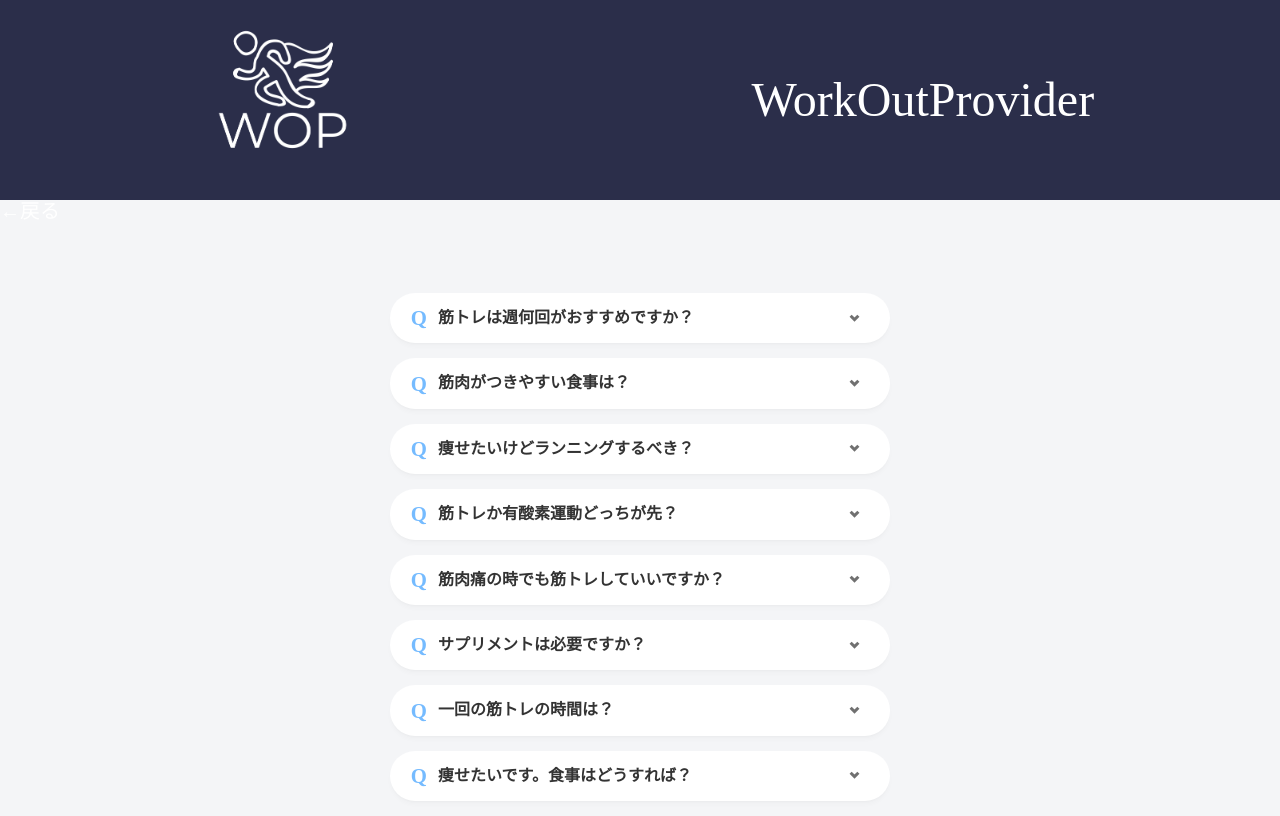
After one commit to IwatsukaYura/Django-Work-Out, a Django app: page /workout/question/ in a window 1280 px wide. The commit adds this page. Run offline with Django 4.2, Linux system fonts and the light colour scheme; a user stored in the database is signed in; some libraries are stand-ins or nearby versions.

Commit message:
Q&A画面を作成しました。

```diff
--- a/static/css/style.css
+++ b/static/css/style.css
@@ -1,6 +1,6 @@
 /* 全画面共通のスタイル指定 */
 body{
-  background-color: #E84545;
+  background-color: #F4F5F7;
 }
 
 /* ログイン・サインイン画面のスタイル指定 */
@@ -84,19 +84,26 @@ body{
   text-align: left;
 }
 
+/* ホーム画面のスタイル指定 */
+
 
 .home-container{
   display: flex;
   flex-wrap: wrap;
+  margin: 0 auto;
   margin-top: 50px;
+  max-width: 1000px;
 }
 
 .function{
-  background-color: #EEE2DE;
+  background-color: #A2D9CE;
   border-radius: 10px;
   margin: 0 auto;
   margin-bottom: 30px;
   cursor: pointer;
+  max-width: 350px;
+  max-height: 350px;
+  text-align: center;
 }
 
 .home-container p{
@@ -106,9 +113,10 @@ body{
 }
 
 .home-container img{
-  height: 90%;
-  margin: auto;
+  height: 60%;
+  margin: 0 auto;
   display: block;
+  margin-top: 40px;
 }
 
 /* 体重変更画面のスタイル指定 */
@@ -282,3 +290,79 @@ body{
   margin-top: 50px;
   margin-bottom: 70px;
 }
+
+/* Q&A画面のスタイル指定 */
+
+.question{
+  margin-top: 70px;
+}
+
+.qa-007 {
+  margin: 0 auto;
+  max-width: 500px;
+  margin-bottom: 15px;
+  border: none;
+  border-radius: 25px;
+  box-shadow: 0 4px 4px rgb(0 0 0 / 2%), 0 2px 3px -2px rgba(0 0 0 / 5%);
+  background-color: #fff;
+}
+
+.qa-007 summary {
+  display: flex;
+  justify-content: space-between;
+  align-items: center;
+  position: relative;
+  padding: 1em 2em 1em 3em;
+  color: #333333;
+  font-weight: 600;
+  cursor: pointer;
+}
+
+.qa-007 summary::before,
+.qa-007 p::before {
+  position: absolute;
+  left: 1em;
+  font-weight: 600;
+  font-size: 1.3em;
+}
+
+.qa-007 summary::before {
+  color: #75bbff;
+  content: "Q";
+}
+
+.qa-007 summary::after {
+  transform: translateY(-25%) rotate(45deg);
+  width: 7px;
+  height: 7px;
+  margin-left: 10px;
+  border-bottom: 3px solid #333333b3;
+  border-right: 3px solid #333333b3;
+  content: '';
+  transition: transform .5s;
+}
+
+.qa-007[open] summary::after {
+  transform: rotate(225deg);
+}
+
+.qa-007 p {
+  position: relative;
+  transform: translateY(-10px);
+  opacity: 0;
+  margin: 0;
+  padding: .3em 3em 1.5em;
+  color: #333;
+  transition: transform .5s, opacity .5s;
+}
+
+.qa-007[open] p {
+  transform: none;
+  opacity: 1;
+}
+
+.qa-007 p::before {
+  color: #ff8d8d;
+  line-height: 1.2;
+  content: "A";
+}
--- /dev/null
+++ b/templates/workout/question.html
@@ -0,0 +1,43 @@
+{% extends './base.html' %}
+{% load static %}
+{% load widget_tweaks %}
+
+{% block title %}Q&A画面{% endblock %}
+
+{% block content %}
+<div class="back-btn"><a href="{% url 'workout:user' %}">&#8592;戻る</a></div>
+<div class="question">
+  <details class="qa-007">
+    <summary>筋トレは週何回がおすすめですか？</summary>
+    <p>人それぞれのライフスタイルがあるので一概には言えませんが、週3~4回がおすすめです。<br>週何回トレーニングできるかでトレーニング方法も変わってきます。例えば週三回であればPPL法という組み方もありでしょう。もしご興味があれば直接ご相談ください。お待ちしております。</p>
+  </details>
+  <details class="qa-007">
+    <summary>筋肉がつきやすい食事は？</summary>
+    <p>まず無理のない範囲で進めていきましょう。劇的に変える必要はなく日々の生活でタンパク質を意識して増やしていきましょう。おすすめの食材としては卵、鶏むね肉、ささみ、海鮮、鮭、鯖などです。</p>
+  </details>
+  <details class="qa-007">
+    <summary>痩せたいけどランニングするべき？</summary>
+    <p>いいえ。有酸素運動は脂肪燃焼には効果的ですが、「痩せやすい身体作り」には筋トレが効果的です。</p>
+  </details>
+  <details class="qa-007">
+    <summary>筋トレか有酸素運動どっちが先？</summary>
+    <p>筋トレを先にやりましょう。有酸素運動で先にエネルギーを十分に使ってしまっては、トレーニングでフルで力を発揮しづらくなってしまいます。筋トレ前のウォーミングアップ的に軽く有酸素はＯＫ！</p>
+  </details><details class="qa-007">
+    <summary>筋肉痛の時でも筋トレしていいですか？</summary>
+    <p>筋肉痛の時は筋トレは辞めておきましょう。<br>筋トレはあくまで筋繊維を破壊する行為です。それが栄養や休息による超回復で筋肉は形成されていきます。よって筋肉痛というのは筋繊維がまだ完全に修復されていないということです。しっかり休みましょう。
+    </p>
+  </details>
+  <details class="qa-007">
+    <summary>サプリメントは必要ですか？</summary>
+    <p>初心者のうちは必要ないです。正しく筋トレをし、たくさん食べ、ゆっくり休めば順調に筋肉は成長すると思います。タンパク質が普段の食事から十分に取れない方はプロテインくらいは摂ってもいいでしょう。</p>
+  </details>
+  <details class="qa-007">
+    <summary>一回の筋トレの時間は？</summary>
+    <p>60分~90分には納めるようにはしましょう。超時間やりすぎてもオーバーワークになりますし、なにより集中力が続かないでしょう。時間がない方は30,40分でも十分に効果は得られるかと思いますので、継続することが大切です！</p>
+  </details>
+  <details class="qa-007">
+    <summary>痩せたいです。食事はどうすれば？</summary>
+    <p>人それぞれの体質、筋肉量などによって変わってきますので、よろしければ直接ご連絡いただければと思います。</p>
+  </details>
+</div>
+{% endblock %}
--- a/templates/workout/training.html
+++ b/templates/workout/training.html
@@ -42,6 +42,6 @@
   {% endif %}
   {% endfor %}
   <div class="record">
-    <button type="submit" class="exercise-record">記録</button>
+    <a href="{% url 'workout:question' %}"><button type="submit" class="exercise-record">記録</button></a>
   </div>
 {% endblock content %}
--- a/templates/workout/user.html
+++ b/templates/workout/user.html
@@ -25,7 +25,7 @@
 
 
                     <div class="function">
-                        <a href="{% url 'workout:user' %}">
+                        <a href="{% url 'workout:question' %}">
                             <img src="{% static 'images/question.png' %}" alt="トレーニング画像">
                         </a>
                         <p>Q&A</p>
--- a/workout/urls.py
+++ b/workout/urls.py
@@ -12,4 +12,5 @@ urlpatterns = [
     path('choicetraining/', views.ChoiceTrainingView.as_view(), name='choicetraining'),
     path('choicerecord/', views.ChoiceRecordView.as_view(), name='choicerecord'),
     path('training/<int:bodyparts>', views.TrainingView.as_view(), name='training'),
+    path('question/', views.QuestionView.as_view(), name='question'),
 ]
--- a/workout/views.py
+++ b/workout/views.py
@@ -88,3 +88,8 @@ class TrainingView(LoginRequiredMixin, TemplateView):
         }
 
         return render(request, self.template_name, context)
+
+
+class QuestionView(LoginRequiredMixin, TemplateView):
+    template_name = 'workout/question.html'
+    pass
```
Also changed, not shown: db.sqlite3.
